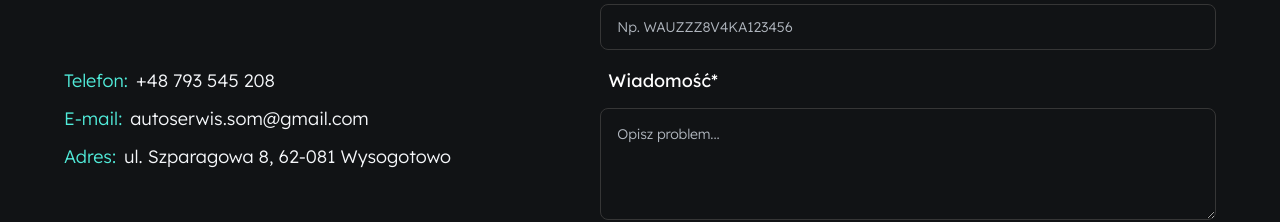
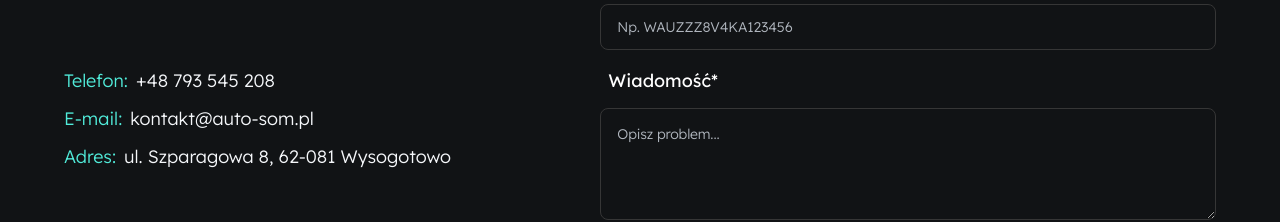
Before and after one commit to BorysPresn/som-website, a React (Vite) app: page / in a window 1280 px wide. Shown: the part 8150-8372 px from the top of the page. Built offline with nearby package versions, Linux system fonts and the light colour scheme; no server answers.

Commit message:
fix: update email contact information in contact details

```diff
--- a/src/sections/Contact/contact.data.ts
+++ b/src/sections/Contact/contact.data.ts
@@ -18,8 +18,8 @@ export const contactDetails = [
   },
   {
     label: "E-mail:",
-    value: "autoserwis.som@gmail.com",
-    href: "mailto:autoserwis.som@gmail.com",
+    value: "kontakt@auto-som.pl",
+    href: "mailto:kontakt@auto-som.pl",
   },
   {
     label: "Adres:",
```
